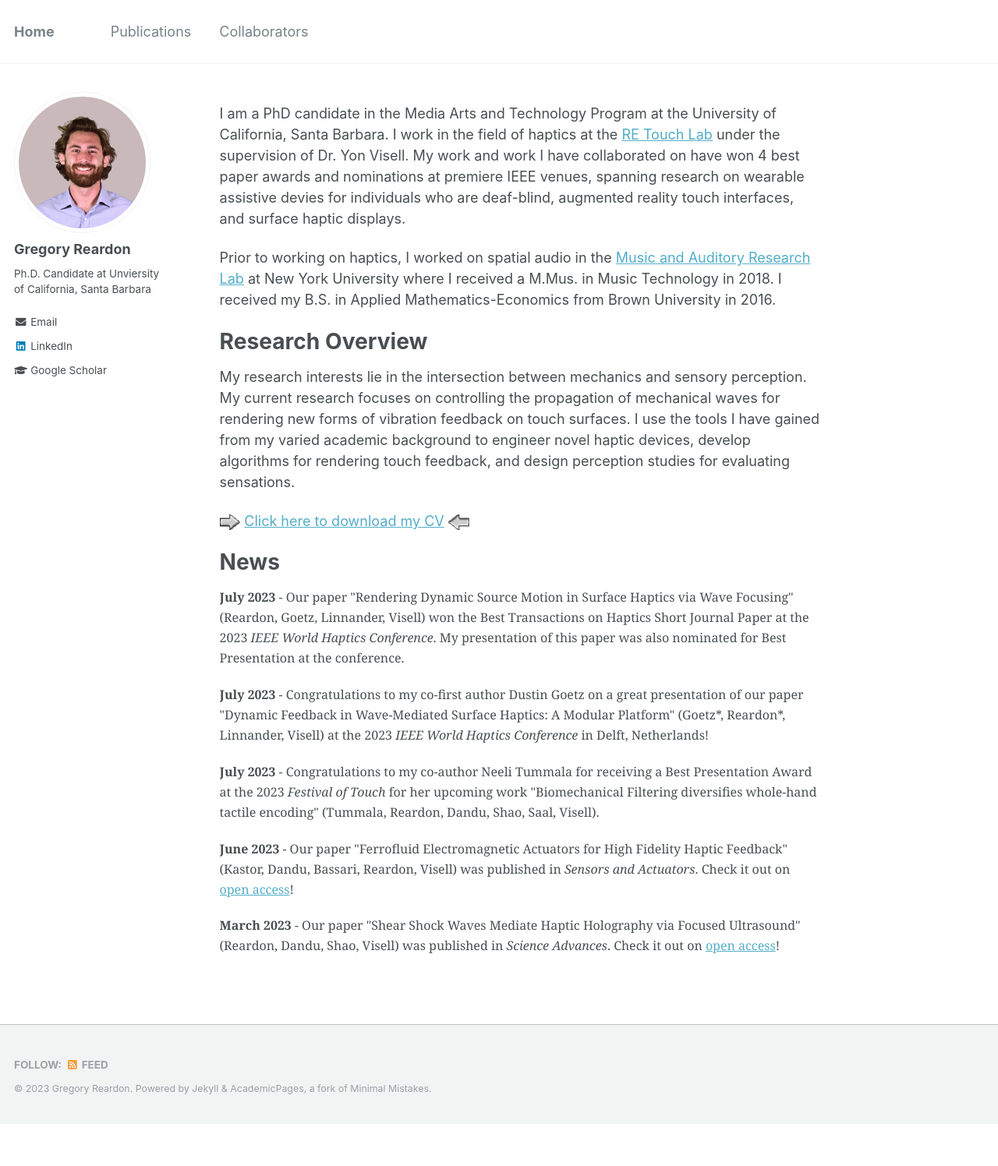
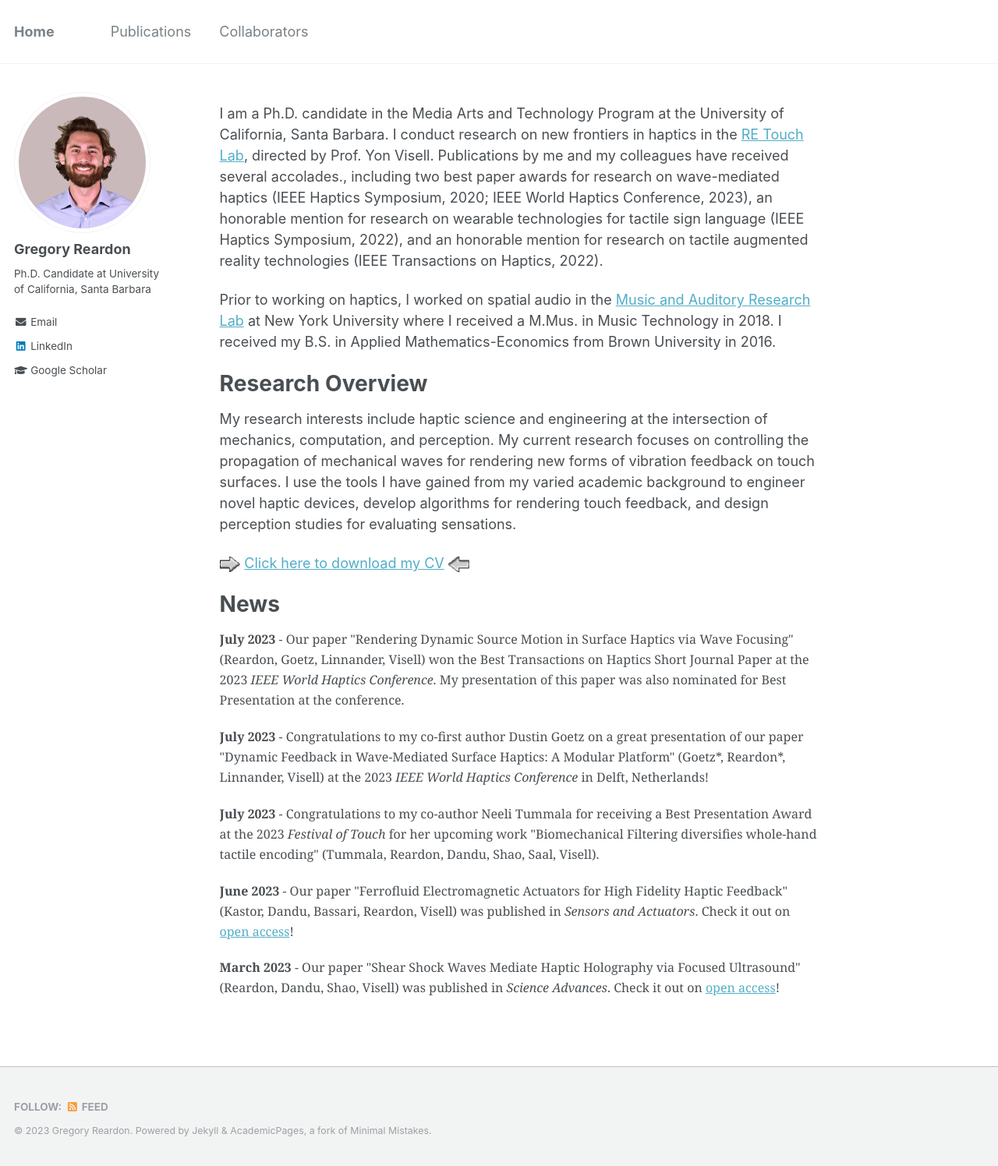
Before and after one commit to greg-reardon/greg-reardon.github.io, a Jekyll site: the page built from _pages/about.md, in a window 1280 px wide. Shown: the whole page at 78% size. Built offline with Jekyll 4.4.1, drawn with Linux system fonts in a browser that asks for light colours; before the commit the page ends 1442 px from its top, so only the background shows below that.

Commit message:
Minor spelling error fix and update to about page

```diff
--- a/_config.yml
+++ b/_config.yml
@@ -83,7 +83,7 @@ analytics:
 author:
   name             : "Gregory Reardon"
   avatar           : "user/Reardon_websiteProfile.jpg"
-  bio              : "Ph.D. Candidate at Unviersity of California, Santa Barbara"
+  bio              : "Ph.D. Candidate at University of California, Santa Barbara"
   location         : #"University of California, Santa Barbara"
   employer         :
   pubmed           : #"https://www.ncbi.nlm.nih.gov/pubmed/?term=john+snow"
--- a/_pages/about.md
+++ b/_pages/about.md
@@ -11,12 +11,12 @@ redirect_from:
 
 {% include base_path %}
 
-I am a PhD candidate in the Media Arts and Technology Program at the University of California, Santa Barbara. I work in the field of haptics at the [RE Touch Lab](http://www.re-touch-lab.com/) under the supervision of Dr. Yon Visell. My work and work I have collaborated on have won 4 best paper awards and nominations at premiere IEEE venues, spanning research on wearable assistive devies for individuals who are deaf-blind, augmented reality touch interfaces, and surface haptic displays.
+I am a Ph.D. candidate in the Media Arts and Technology Program at the University of California, Santa Barbara. I conduct research on new frontiers in haptics in the [RE Touch Lab](http://www.re-touch-lab.com/), directed by Prof. Yon Visell. Publications by me and my colleagues have received several accolades., including two best paper awards for research on wave-mediated haptics (IEEE Haptics Symposium, 2020; IEEE World Haptics Conference, 2023), an honorable mention for research on wearable technologies for tactile sign language (IEEE Haptics Symposium, 2022), and an honorable mention for research on tactile augmented reality technologies (IEEE Transactions on Haptics, 2022).
 
 Prior to working on haptics, I worked on spatial audio in the [Music and Auditory Research Lab](https://steinhardt.nyu.edu/marl) at New York University where I received a M.Mus. in Music Technology in 2018. I received my B.S. in Applied Mathematics-Economics from Brown University in 2016.
 
 # Research Overview
-My research interests lie in the intersection between mechanics and sensory perception. My current research focuses on controlling the propagation of mechanical waves for rendering new forms of vibration feedback on touch surfaces. I use the tools I have gained from my varied academic background to engineer novel haptic devices, develop algorithms for rendering touch feedback, and design perception studies for evaluating sensations.
+My research interests include haptic science and engineering at the intersection of mechanics, computation, and perception. My current research focuses on controlling the propagation of mechanical waves for rendering new forms of vibration feedback on touch surfaces. I use the tools I have gained from my varied academic background to engineer novel haptic devices, develop algorithms for rendering touch feedback, and design perception studies for evaluating sensations.
 
 <p>
 <img src="../images/user/flashingArrowGif.gif" style="height:20px"> <a href="{{ page.cvLink }}" download>Click here to download my CV</a> <img src="../images/user/flashingArrowGif.gif" style="height:20px; transform: rotate(180deg)">
```
